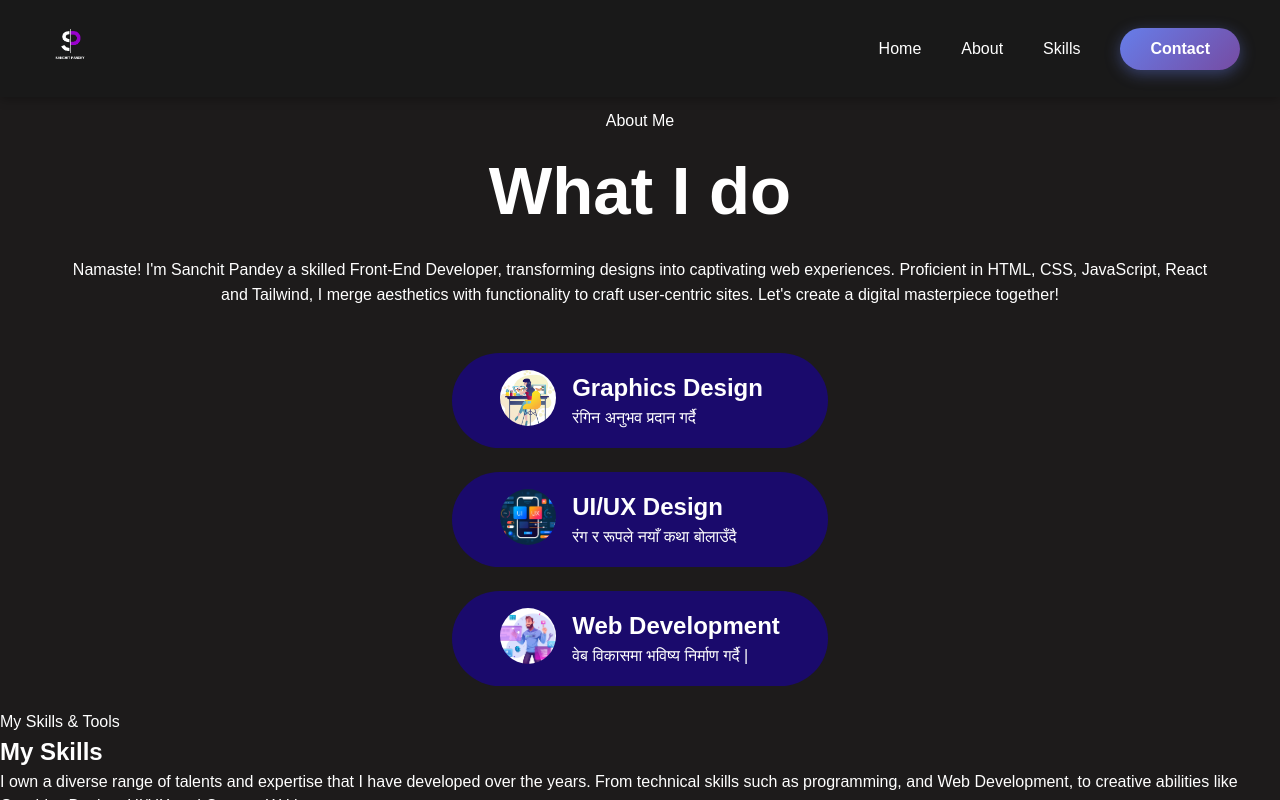
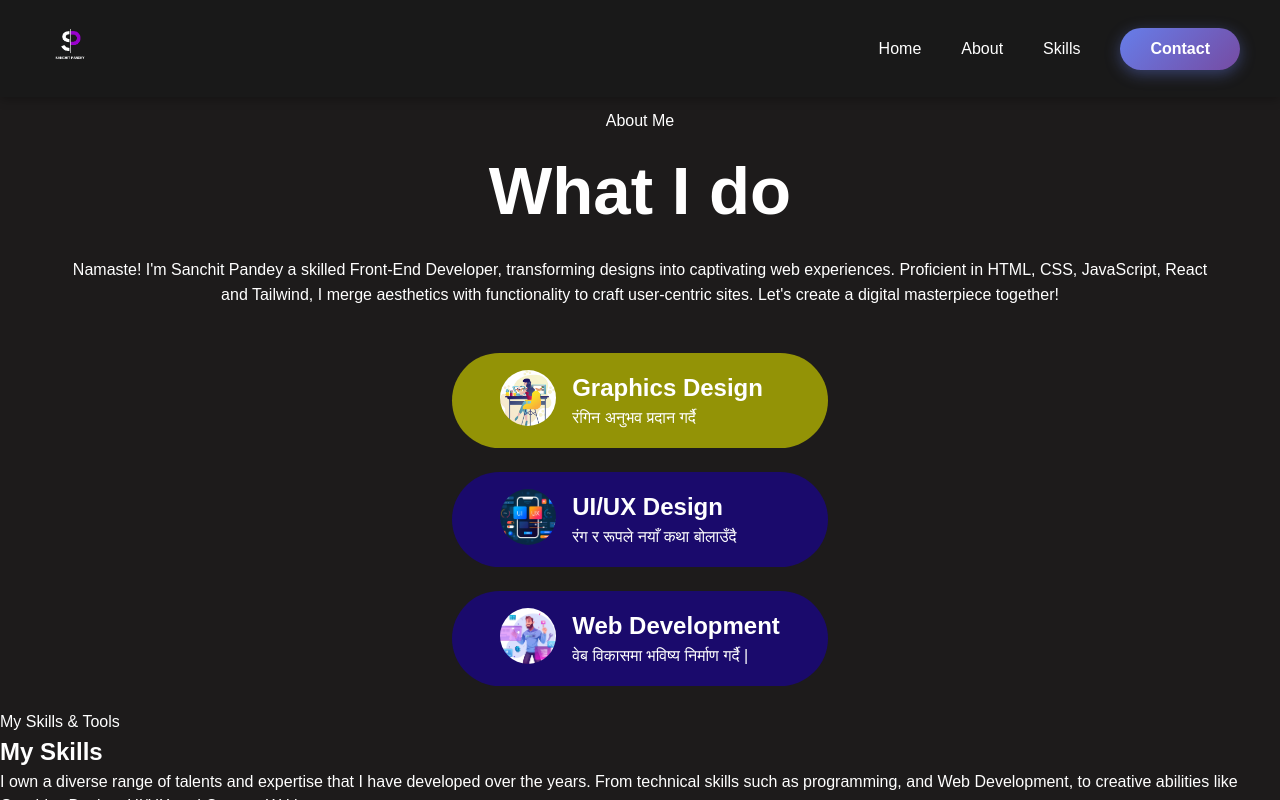
Before and after one commit to SabinGhimireNP/CloneWebsite, a React (Vite) app: page / in a window 1280 px wide. In both pictures the pointer is over the element 639 px from the left and 1188 px from the top of the page. Shown: the part 788-1588 px from the top of the page. Built offline with nearby package versions, Linux system fonts and the light colour scheme.

Commit message:
about btn foxus css

```diff
--- a/src/Style/Lander.css
+++ b/src/Style/Lander.css
@@ -131,3 +131,6 @@
     gap: 1em;
     margin: 1.5em;
 }
+.btn:hover{
+    background:rgb(147, 147, 6);
+}
```
